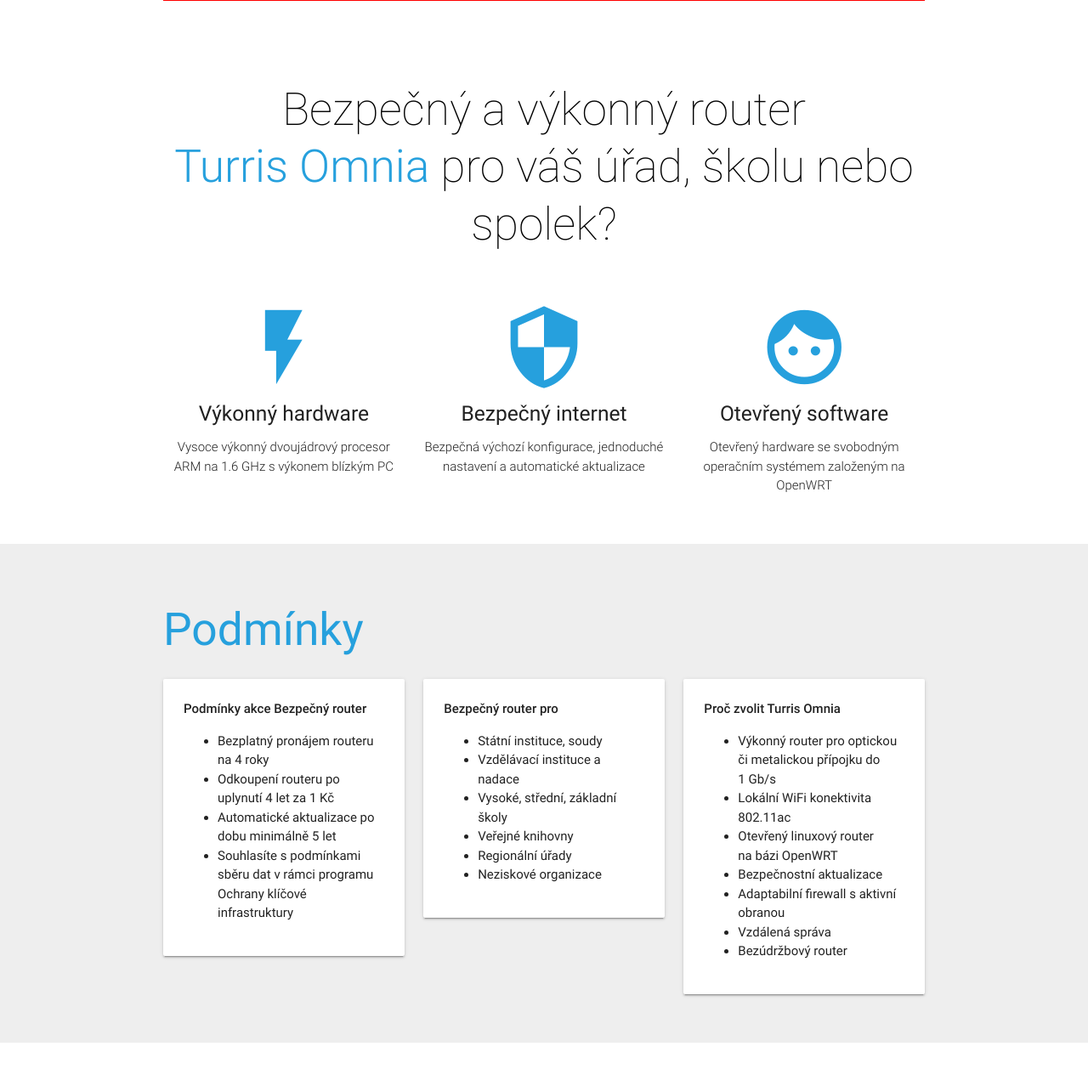
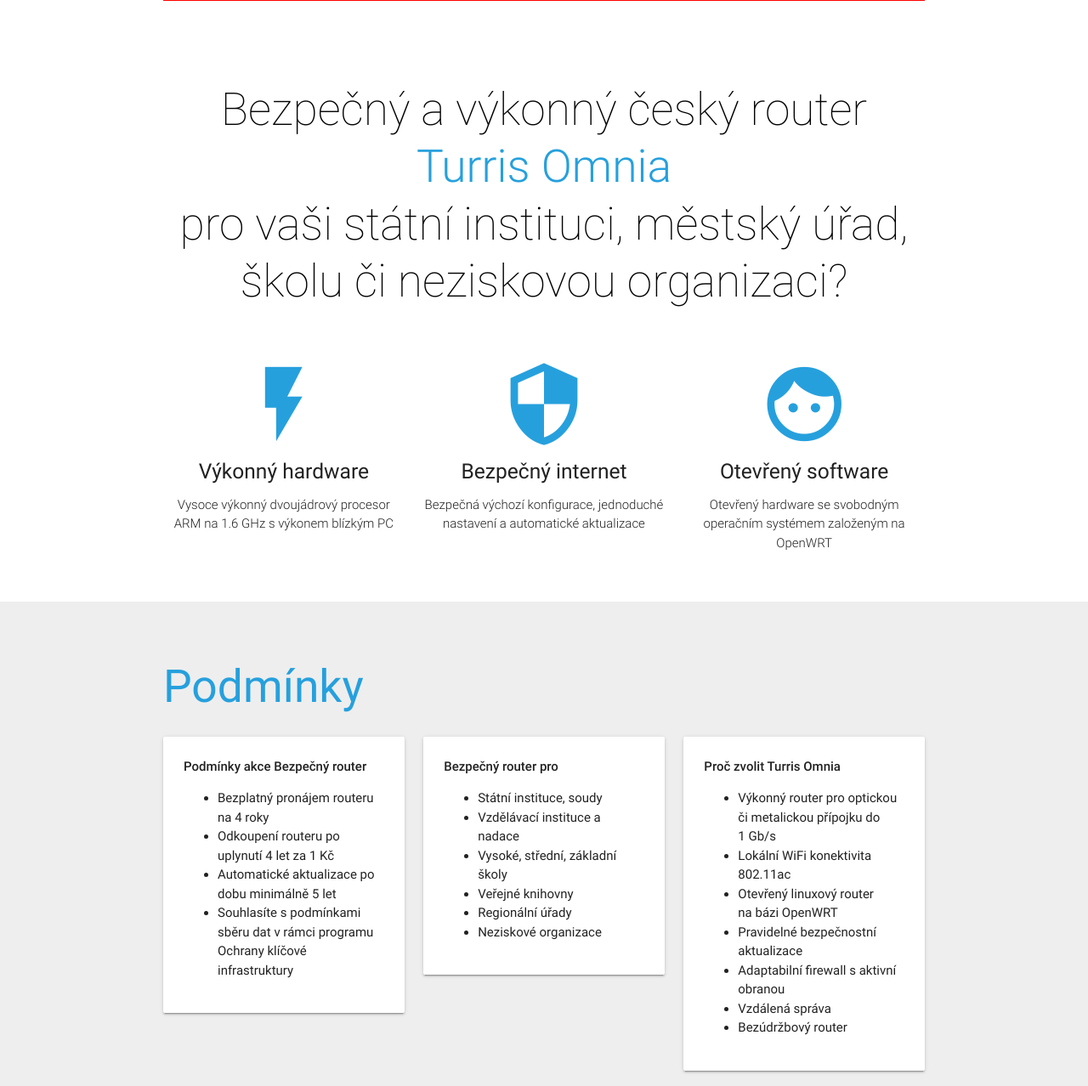
Before and after one commit to elendirx/web2web, a plain HTML site: page index.html in a window 1280 px wide. Shown: the part 1779-3057 px from the top of the page at 85% size. Drawn offline with Linux system fonts and the light colour scheme.

Commit message:
drobná uprava textu

```diff
--- a/index.html
+++ b/index.html
@@ -122,7 +122,9 @@
 					<div class="row">
 						<div class="col s12 jumbotron">
 							<h2>
-								Bezpečný a výkonný router <strong>Turris&nbsp;Omnia</strong> pro váš úřad, školu nebo spolek?
+								Bezpečný a výkonný český router  </br>
+							<strong>Turris&nbsp;Omnia</strong> </br>
+						pro vaši státní instituci, městský úřad, školu či neziskovou organizaci?
 							</h2>
 							<br>
 						</div>
@@ -206,7 +208,7 @@
 										<li>Výkonný router pro optickou či metalickou přípojku do 1&nbsp;Gb/s</li>
 										<li>Lokální WiFi konektivita 802.11ac</li>
 										<li>Otevřený linuxový router na&nbsp;bázi OpenWRT</li>
-										<li>Bezpečnostní aktualizace</li>
+										<li>Pravidelné bezpečnostní aktualizace</li>
 										<li>Adaptabilní firewall s&nbsp;aktivní obranou</li>
 										<li>Vzdálená správa</li>
 										<li>Bezúdržbový router</li>
```
